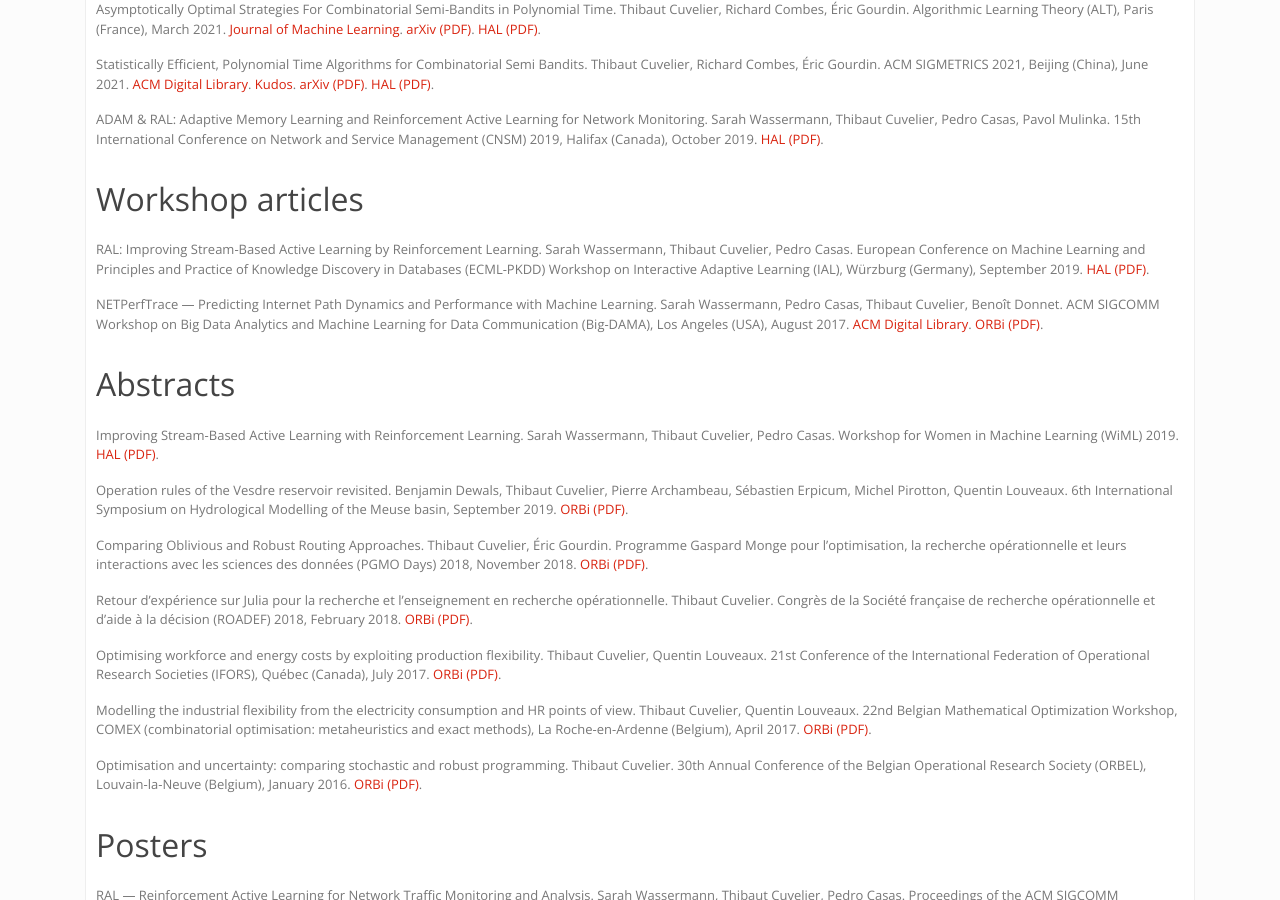
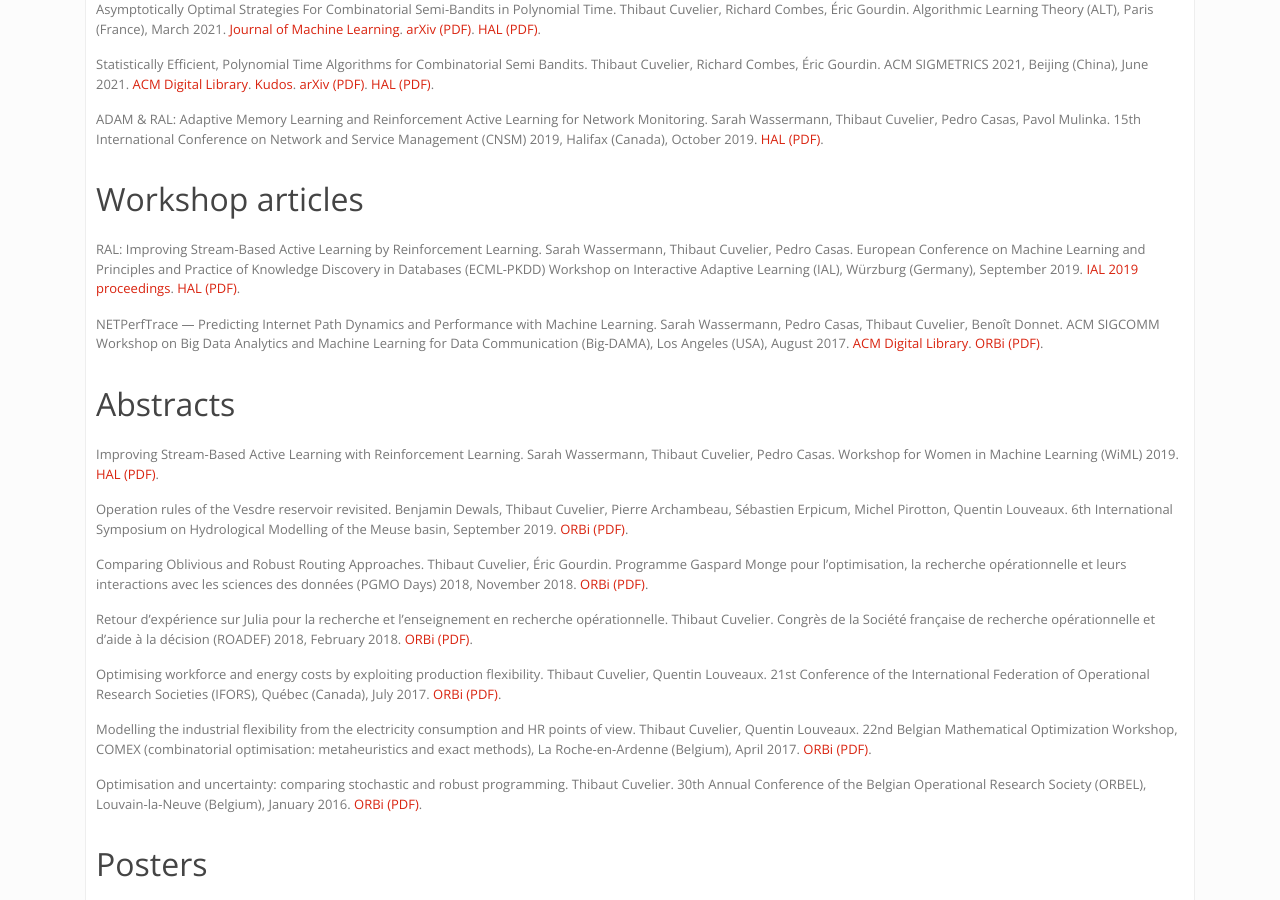
Before and after one commit to dourouc05/dourouc05.github.io, a Jekyll site: the page built from publications.md, in a window 1280 px wide and 900 px high, scrolled down 464 px. Built offline with Jekyll 4.4.1, drawn with Linux system fonts in a browser that asks for light colours; a script that is not in the unit is left out.

Commit message:
Update articles.yml

```diff
--- a/_data/articles.yml
+++ b/_data/articles.yml
@@ -67,6 +67,9 @@ ral_ecml2019:
     title: "RAL: Improving Stream-Based Active Learning by Reinforcement Learning"
     authors: Sarah Wassermann, Thibaut Cuvelier, Pedro Casas
     venue: European Conference on Machine Learning and Principles and Practice of Knowledge Discovery in Databases (ECML-PKDD) Workshop on Interactive Adaptive Learning (IAL), Würzburg (Germany), September 2019
+    venue_link:
+      name: IAL 2019 proceedings
+      url: https://p.ies.uni-kassel.de/ial2019/ialatecml2019.pdf
     hal: hal-02265426
 
 industore_snas2020:
```
